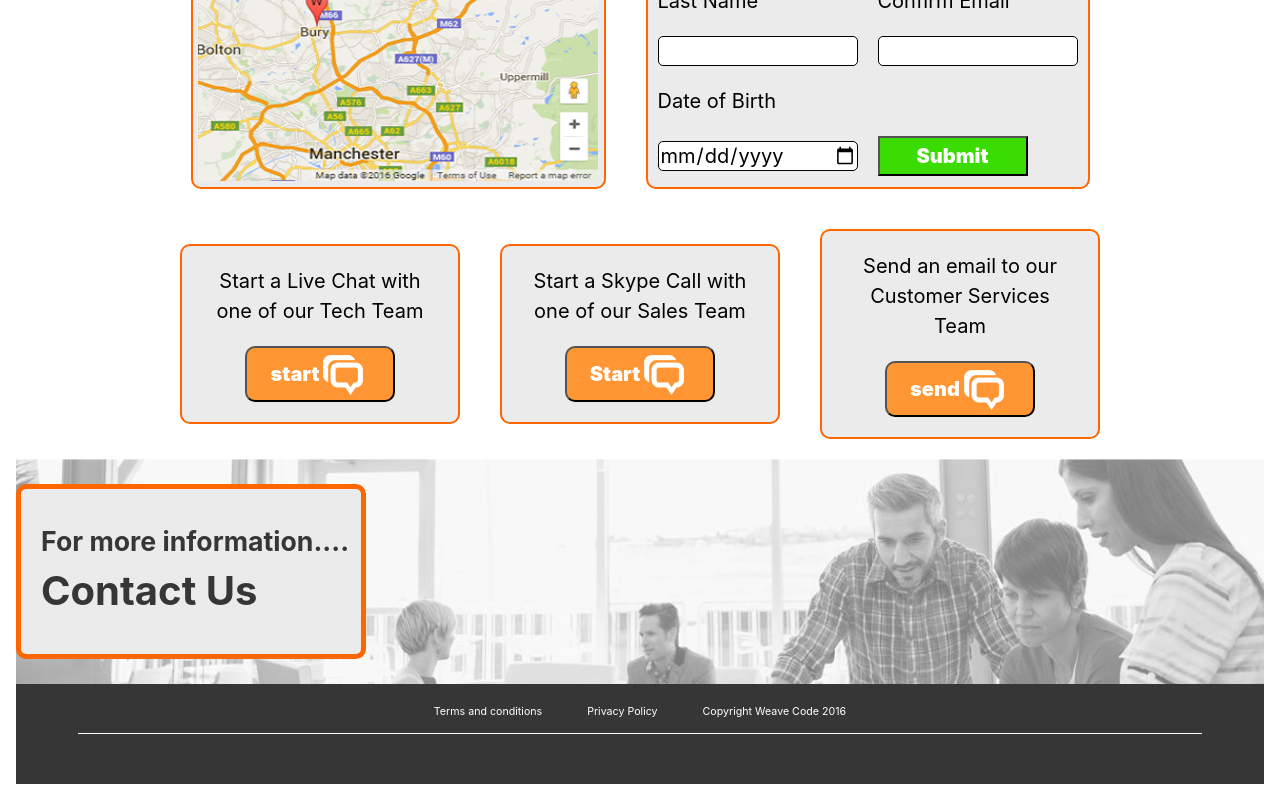
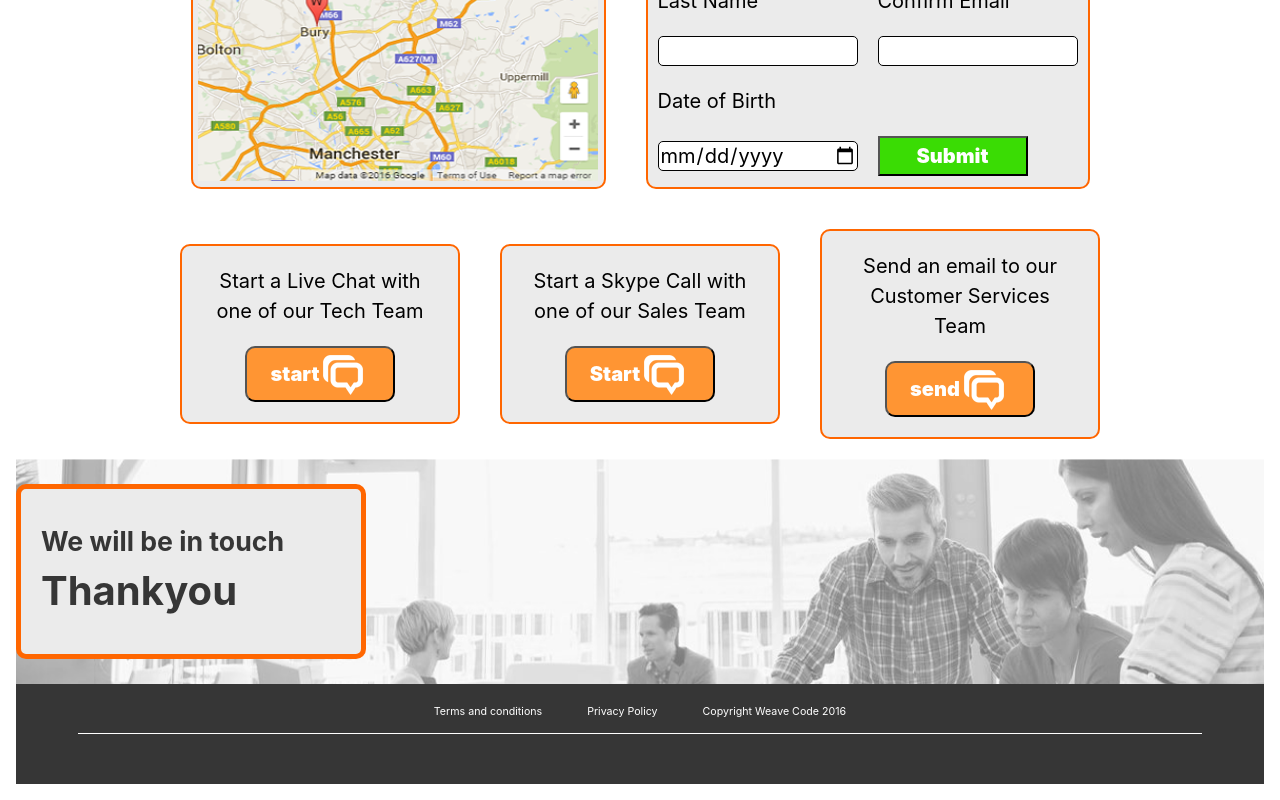
Before and after one commit to Richard-Thompson/weaveability_ContactUs_page, a React app: page / in a window 1280 px wide. Shown: the part 569-1369 px from the top of the page. Built offline with nearby package versions, Linux system fonts and the light colour scheme.

Commit message:
bottom banner fully completed

```diff
--- a/src/components/BottomBanner.js
+++ b/src/components/BottomBanner.js
@@ -6,8 +6,8 @@ class BottomBanner extends Component {
     return (
       <div id="hero-image-bottom">
         <div id="goodbye">
-          <p id="in-touch"><strong>For more information....</strong></p>
-          <p id="thankyou"> <strong>Contact Us</strong></p>
+          <p id="in-touch"><strong>We will be in touch</strong></p>
+          <p id="thankyou"> <strong>Thankyou</strong></p>
         </div>
       </div>
     );
```
